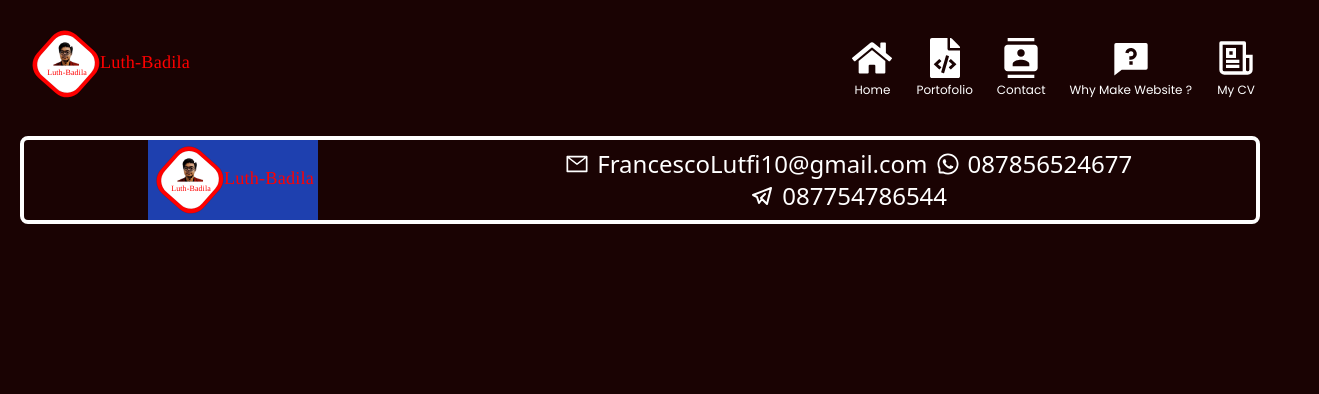
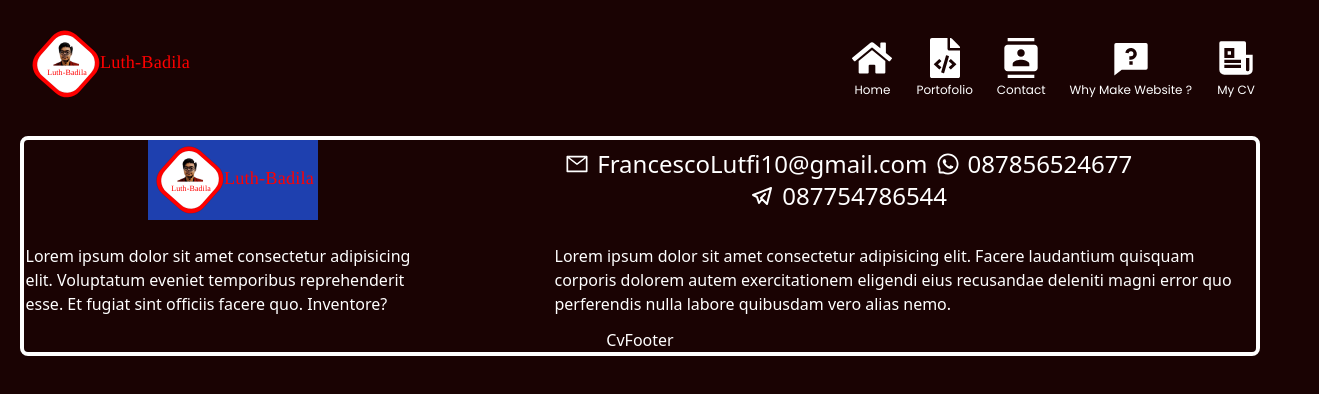
Before and after one commit to Luth-Badila/Luth-Badila, a React (Vite) app: page /cv in a window 1280 px wide. Shown: the top 394 px of the page, 1319 px wide, since content can reach past the window. Built offline with nearby package versions, Linux system fonts and the light colour scheme.

Commit message:
added cv aside, cvfooter,cvmain and cv header

```diff
--- a/src/components/Cv.jsx
+++ b/src/components/Cv.jsx
@@ -1,32 +1,18 @@
 import React from "react";
-import { logoHeader } from "../assets";
-import { AiOutlineMail, AiOutlineWhatsApp } from "react-icons/ai";
-import { TbBrandTelegram } from "react-icons/tb";
+import CvAside from "./CvAside";
+import CvFooter from "./CvFooter";
+import CvHeader from "./CvHeader";
+import CvMain from "./CvMain";
 
 const Cv = () => {
   return (
-    <div className="flex h-full border-solid rounded-lg text-white border-4 border-white justify-around items-center mx-5">
-      <div className="flex bg-blue-800">
-        <img src={logoHeader} alt="profile photo" className="sm:w-[170px] sm:h-[80px] w-[80px]" />
+    <div className="flex flex-col gap-3 mx-5 border-solid rounded-lg border-4 border-white ">
+      <CvHeader />
+      <div className="flex sm:flex-row -mx-[63px] flex-col justify-around items-center">
+        <CvAside />
+        <CvMain />
       </div>
-      <div className="text-2xl">
-        <div className="flex gap-2 items-center">
-          <div className="flex items-center gap-2">
-            <AiOutlineMail />
-            <p>FrancescoLutfi10@gmail.com</p>
-          </div>
-          <div className="flex items-center gap-2">
-            <AiOutlineWhatsApp />
-            <p>087856524677</p>
-          </div>
-        </div>
-        <div className="flex flex-col items-center">
-          <div className="flex items-center gap-2">
-            <TbBrandTelegram />
-            <p>087754786544</p>
-          </div>
-        </div>
-      </div>
+      <CvFooter />
     </div>
   );
 };
--- /dev/null
+++ b/src/components/CvAside.jsx
@@ -0,0 +1,7 @@
+import React from "react";
+
+const CvAside = () => {
+  return <div className="text-white max-w-[400px]">Lorem ipsum dolor sit amet consectetur adipisicing elit. Voluptatum eveniet temporibus reprehenderit esse. Et fugiat sint officiis facere quo. Inventore?</div>;
+};
+
+export default CvAside;
--- /dev/null
+++ b/src/components/CvFooter.jsx
@@ -0,0 +1,7 @@
+import React from "react";
+
+const CvFooter = () => {
+  return <div className="text-white flex items-center justify-center">CvFooter</div>;
+};
+
+export default CvFooter;
--- /dev/null
+++ b/src/components/CvHeader.jsx
@@ -0,0 +1,34 @@
+import React from "react";
+import { logoHeader } from "../assets";
+import { AiOutlineMail, AiOutlineWhatsApp } from "react-icons/ai";
+import { TbBrandTelegram } from "react-icons/tb";
+
+const CvHeader = () => {
+  return (
+    <div className="flex sm:flex-row flex-col h-full  text-white justify-around items-center mb-3">
+      <div className="flex bg-blue-800">
+        <img src={logoHeader} alt="profile photo" className="sm:w-[170px] sm:h-[80px] w-[80px]" />
+      </div>
+      <div className="sm:text-2xl text-lg">
+        <div className="flex sm:flex-row flex-col sm:gap-2 gap-0 items-center">
+          <div className="flex items-center gap-2">
+            <AiOutlineMail />
+            <p>FrancescoLutfi10@gmail.com</p>
+          </div>
+          <div className="flex items-center gap-2">
+            <AiOutlineWhatsApp />
+            <p>087856524677</p>
+          </div>
+        </div>
+        <div className="flex flex-col items-center">
+          <div className="flex items-center gap-2">
+            <TbBrandTelegram />
+            <p>087754786544</p>
+          </div>
+        </div>
+      </div>
+    </div>
+  );
+};
+
+export default CvHeader;
--- /dev/null
+++ b/src/components/CvMain.jsx
@@ -0,0 +1,13 @@
+import React from "react";
+
+const CvMain = () => {
+  return (
+    <div>
+      <div className="flex max-w-[700px] text-white">
+        Lorem ipsum dolor sit amet consectetur adipisicing elit. Facere laudantium quisquam corporis dolorem autem exercitationem eligendi eius recusandae deleniti magni error quo perferendis nulla labore quibusdam vero alias nemo.
+      </div>
+    </div>
+  );
+};
+
+export default CvMain;
--- a/src/components/Navbar.jsx
+++ b/src/components/Navbar.jsx
@@ -1,7 +1,8 @@
 import { NavLink } from "react-router-dom";
 import { FaHome, FaFileCode } from "react-icons/fa";
 import { MdContacts } from "react-icons/md";
-import { RiQuestionnaireFill, RiNewspaperLine } from "react-icons/ri";
+import { RiQuestionnaireFill, RiNewspaperFill } from "react-icons/ri";
+import { HiNewspaper } from "react-icons/hi";
 
 import { logoHeader } from "../assets";
 
@@ -36,7 +37,7 @@ const Navbar = () => {
         </li>
         <li className={`font-poppins font-normal cursor-pointer hover:text-redHover`}>
           <NavLink to="/cv" className="sm:text-md text-xs sm:mb-0 mb-11 flex flex-col items-center gap-1">
-            <RiNewspaperLine className="w-[40px] h-[30px] sm:h-[40px]" />
+            <RiNewspaperFill className="w-[40px] h-[30px] sm:h-[40px]" />
             <p className="sm:flex hidden">My CV</p>
           </NavLink>
         </li>
```
